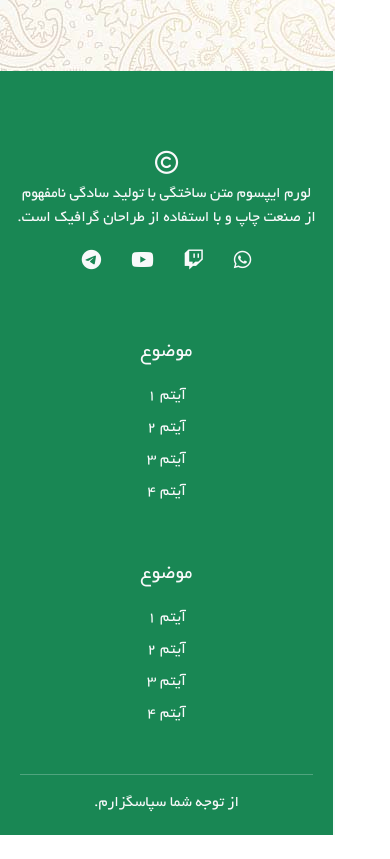
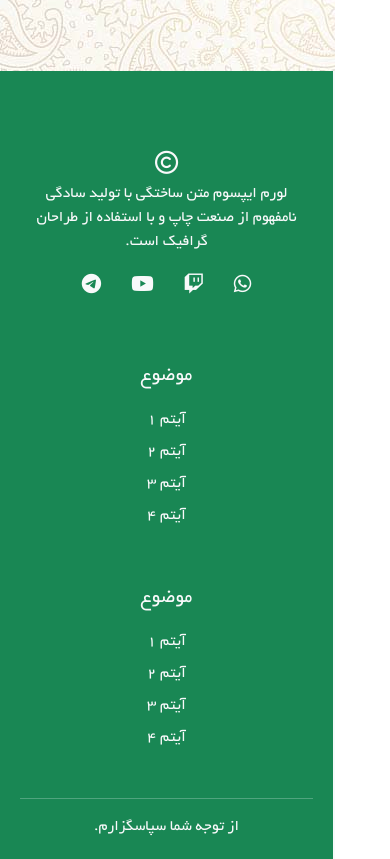
Before and after one commit to EhsanAryan/Green-White-Template, a plain HTML site: page index.html in a window 390 px wide. Shown: the part 3600-4459 px from the top of the page. Before the commit the page ends 4435 px from the top, so only its background shows below. Drawn offline with Linux system fonts and the light colour scheme; files whose address does not match are found by name.

Commit message:
The 7th commit

```diff
--- a/assets/css/styles.css
+++ b/assets/css/styles.css
@@ -214,3 +214,25 @@ body {
     filter: drop-shadow(0px 0px 5px white);
 }
 /* End Footer */
+
+
+/* Start Custom scrollbar */
+::-webkit-scrollbar {
+    width: 10px;
+}
+
+::-webkit-scrollbar-track {
+    background-color: white;
+    box-shadow: 0px 0px 5px black inset;
+    border-radius: 10px;
+}
+
+::-webkit-scrollbar-thumb {
+    background-color: rgb(2, 189, 101);
+    border-radius: 10px;
+}
+
+::-webkit-scrollbar-thumb:hover {
+    background-color: rgb(25, 135, 84);
+}
+/* End Custom scrollbar */
--- a/index.html
+++ b/index.html
@@ -322,7 +322,7 @@
         text-light px-2 pt-5 pb-3">
             <div class="container">
                 <div class="row">
-                    <div class="col-12 col-md-6 col-lg-4 my-3 px-2 py-3 text-center">
+                    <div class="col-12 col-md-6 col-lg-4 my-3 p-3 text-center">
                         <div class="d-flex flex-column justify-content-center align-items-center">
                             <i class="fa-regular fa-copyright fs-3"></i>
                             <p class="my-2">
```
